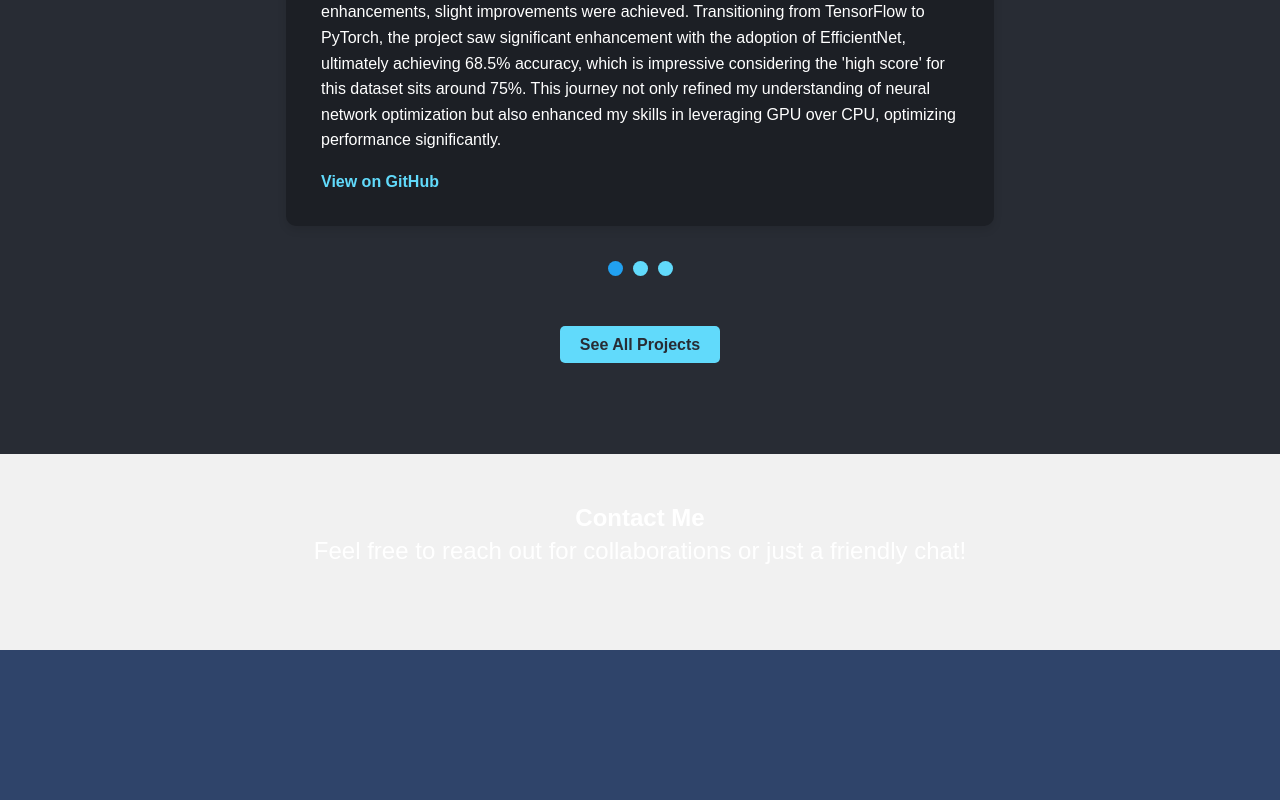
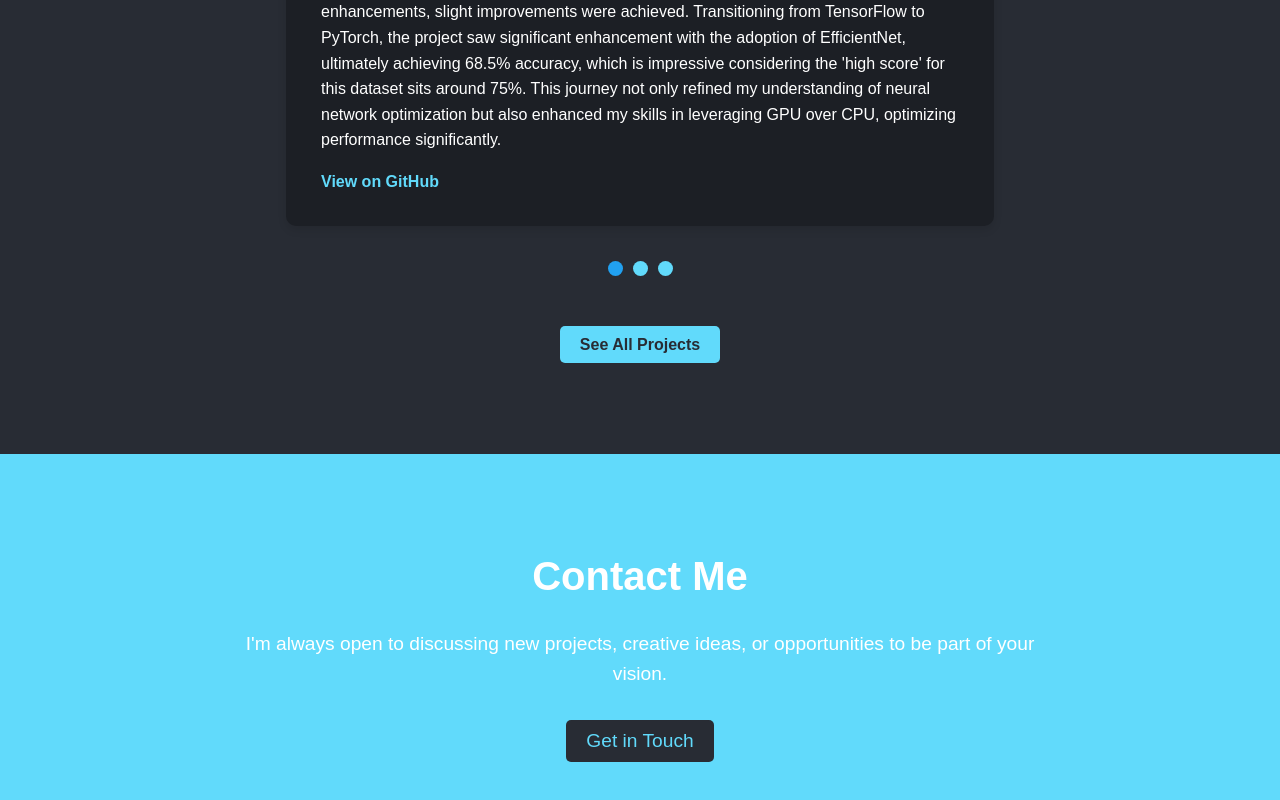
Before and after one commit to hjferguson/hjferguson.github.io, a React (Create React App) app in the folder portfolio/: page / in a window 1280 px wide. Shown: the part 2504-3304 px from the top of the page. Before the commit the page ends 3154 px from the top, so only its background shows below. Built offline with nearby package versions, Linux system fonts and the light colour scheme.

Commit message:
updated contact section

```diff
--- a/portfolio/src/components/homePage/HighlightedProjects.js
+++ b/portfolio/src/components/homePage/HighlightedProjects.js
@@ -27,7 +27,7 @@ const HighlightedProjects = () => {
     setTimeout(() => {
       setCurrentIndex((prevIndex) => (prevIndex + 1) % highlightedProjects.length); // Loop through projects
       setIsAnimating(false);
-    }, 500); // Adjust delay to match the CSS animation time
+    }, 100); // Adjust delay to match the CSS animation time
   };
 
   const goToPreviousProject = () => {
@@ -70,9 +70,15 @@ const HighlightedProjects = () => {
               <div className="carousel-content">
                 <h3>{highlightedProjects[currentIndex].title}</h3>
                 <p>{highlightedProjects[currentIndex].description}</p>
-                <Link to={highlightedProjects[currentIndex].githubLink} className="project-link">
+                <Link
+                  to={highlightedProjects[currentIndex].githubLink}
+                  target="_blank"
+                  rel="noreferrer noopener"
+                  className="project-link"
+                >
                   View on GitHub
                 </Link>
+
               </div>
             </div>
           </div>
--- a/portfolio/src/components/homePage/contact/Contact.css
+++ b/portfolio/src/components/homePage/contact/Contact.css
@@ -1,42 +1,39 @@
 .contact-section {
-    padding: 50px;
-    background-color: #f1f1f1;
+  padding: 100px 50px;
+  background-color: #61dafb; /* Distinct blue background */
+  color: #282c34;
+  text-align: center;
+  position: relative;
 }
 
-  .contact-content {
+.contact-section-content {
   max-width: 800px;
   margin: 0 auto;
-    text-align: center;
 }
 
-  .contact-content form {
-    margin-top: 20px;
-    text-align: left;
+.contact-section h1 {
+  margin-bottom: 30px;
+  font-size: 2.5rem;
+  color: white;
 }
 
-  .contact-content label {
-    display: block;
-    margin-bottom: 5px;
+.contact-section p {
+  font-size: 1.2rem;
+  margin-bottom: 30px;
+  color: white;
 }
 
-  .contact-content input,
-  .contact-content textarea {
-    width: 100%;
-    padding: 10px;
-    margin-bottom: 15px;
-    border: 1px solid #ccc;
-    border-radius: 5px;
-  }
-
-  .contact-content button {
-    background-color: #007bff;
-    color: white;
+.contact-button {
+  background-color: #282c34;
+  color: #61dafb;
   padding: 10px 20px;
+  font-size: 1.2rem;
   border: none;
   border-radius: 5px;
   cursor: pointer;
+  transition: background-color 0.3s ease;
 }
 
-  .contact-content button:hover {
-    background-color: #0056b3;
+.contact-button:hover {
+  background-color: #21a1f1;
 }
--- a/portfolio/src/components/homePage/contact/Contact.js
+++ b/portfolio/src/components/homePage/contact/Contact.js
@@ -1,15 +1,33 @@
-// src/components/homePage/Contact.js
-import React from 'react';
+import React, { useState } from 'react';
 import './Contact.css';
+import Modal from '../../Modal';
+import ContactForm from '../../ContactForm';
 
-const Contact = () => (
-  <section id="contact" className="contact-section">
-    <div className="contact-content">
-      <h2>Contact Me</h2>
-      <p>Feel free to reach out for collaborations or just a friendly chat!</p>
+const ContactSection = () => {
+  const [showModal, setShowModal] = useState(false);
 
-    </div>
-  </section>
-);
+  const toggleModal = () => {
+    setShowModal(!showModal);
+  };
 
-export default Contact;
+  return (
+    <section id="contact" className="contact-section">
+      <div className="contact-section-content">
+        <h1 data-aos="fade-up">Contact Me</h1>
+        <p data-aos="fade-up" data-aos-delay="200">
+          I'm always open to discussing new projects, creative ideas, or opportunities to be part of your vision.
+        </p>
+        <button onClick={toggleModal} className="contact-button">
+          Get in Touch
+        </button>
+      </div>
+
+      {/* Modal that opens on button click */}
+      <Modal showModal={showModal} closeModal={toggleModal}>
+        <ContactForm closeModal={toggleModal} />
+      </Modal>
+    </section>
+  );
+};
+
+export default ContactSection;
```
Lines whose indentation alone changed are shown as unchanged.
